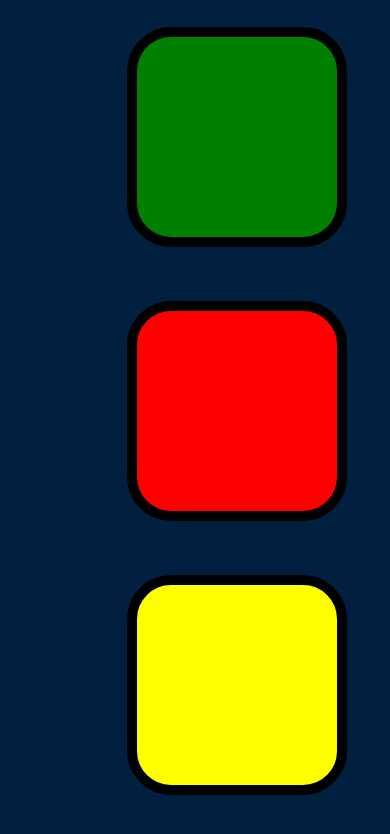
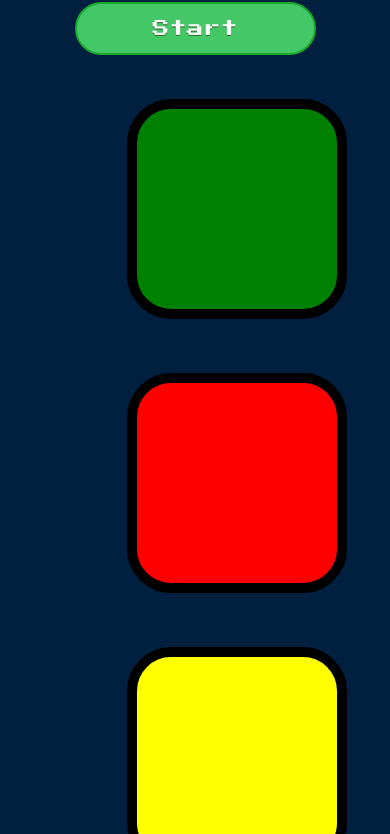
Before and after one commit to docnexus/simon, a plain HTML site: page index.html in a window 390 px wide. Shown: the part 179-1013 px from the top of the page. Drawn offline with nearby package versions, Linux system fonts and the light colour scheme.

Commit message:
changed start mechanism to button
changed start mechanism to button for better mobile friendliness

```diff
--- a/index.html
+++ b/index.html
@@ -9,7 +9,8 @@
 </head>
 
 <body>
-  <h1 id="level-title">Press A Key to Start</h1>
+  <h1 id="level-title">Press Start to Play</h1>
+  <button class="myButton">Start</button>
   <div class="container">
     <div class="row">
 
@@ -35,8 +36,8 @@
 
   </div>
 
-<script src="https://ajax.googleapis.com/ajax/libs/jquery/3.4.1/jquery.min.js"></script>
-<script src="js/game.js" charset="utf-8"></script>
+  <script src="https://ajax.googleapis.com/ajax/libs/jquery/3.4.1/jquery.min.js"></script>
+  <script src="js/game.js" charset="utf-8"></script>
 </body>
 
 </html>
--- a/js/game.js
+++ b/js/game.js
@@ -7,7 +7,7 @@ var userClickedPattern = [];
 var gameStarted = false;
 var endSound = new Audio("sounds/wrong.mp3");
 $(".btn").click(handleClick);
-$("body").on('keydown', function() {
+$(".myButton").on('click', function() {
   if (gameStarted === false) {
     gameStarted = true;
     nextSequence();
@@ -71,7 +71,7 @@ function endGame() {
   setTimeout(function() {
     $("body").removeClass("game-over");
   }, 1000);
-    $("#level-title").text("Game Over - Press any key to restart");
+    $("#level-title").text("Game Over - Press Start to Restart");
 }
 
 function checkIfComplete() {
--- a/styles.css
+++ b/styles.css
@@ -6,7 +6,7 @@ body {
 #level-title {
   font-family: 'Press Start 2P', cursive;
   font-size: 3rem;
-  margin:  5%;
+  margin: 5%;
   color: #FEF2BF;
 }
 
@@ -14,7 +14,6 @@ body {
   display: block;
   width: 50%;
   margin: auto;
-
 }
 
 .btn {
@@ -51,3 +50,27 @@ body {
   box-shadow: 0 0 20px white;
   background-color: grey;
 }
+
+.myButton {
+  background-color: #44c767;
+  border-radius: 28px;
+  border: 2px solid #18ab29;
+  display: inline-block;
+  cursor: pointer;
+  color: #ffffff;
+  font-family: 'Press Start 2P', cursive;
+  font-size: 17px;
+  padding: 16px 76px;
+  text-decoration: none;
+  text-shadow: 0px 1px 0px #2f6627;
+  margin-bottom: 5%;
+}
+
+.myButton:hover {
+  background-color: #5cbf2a;
+}
+
+.myButton:active {
+  position: relative;
+  top: 1px;
+}
```
